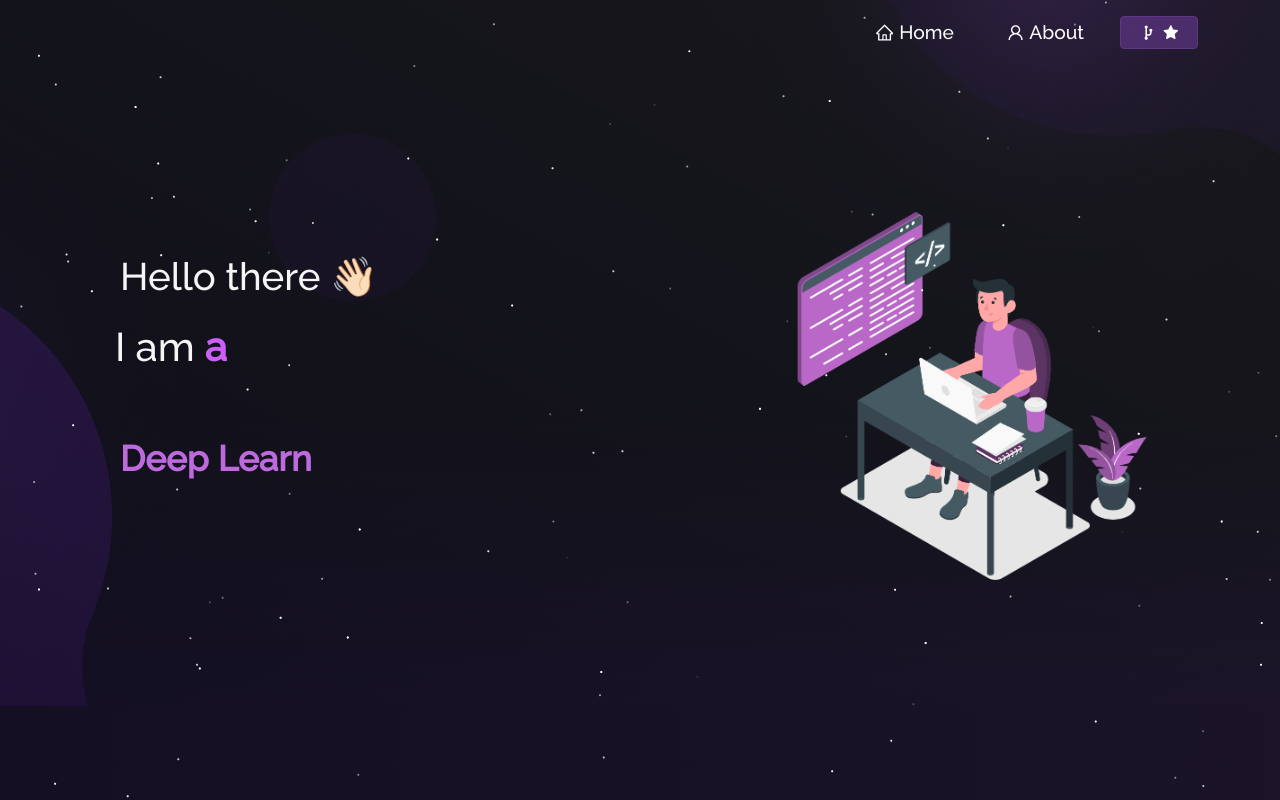
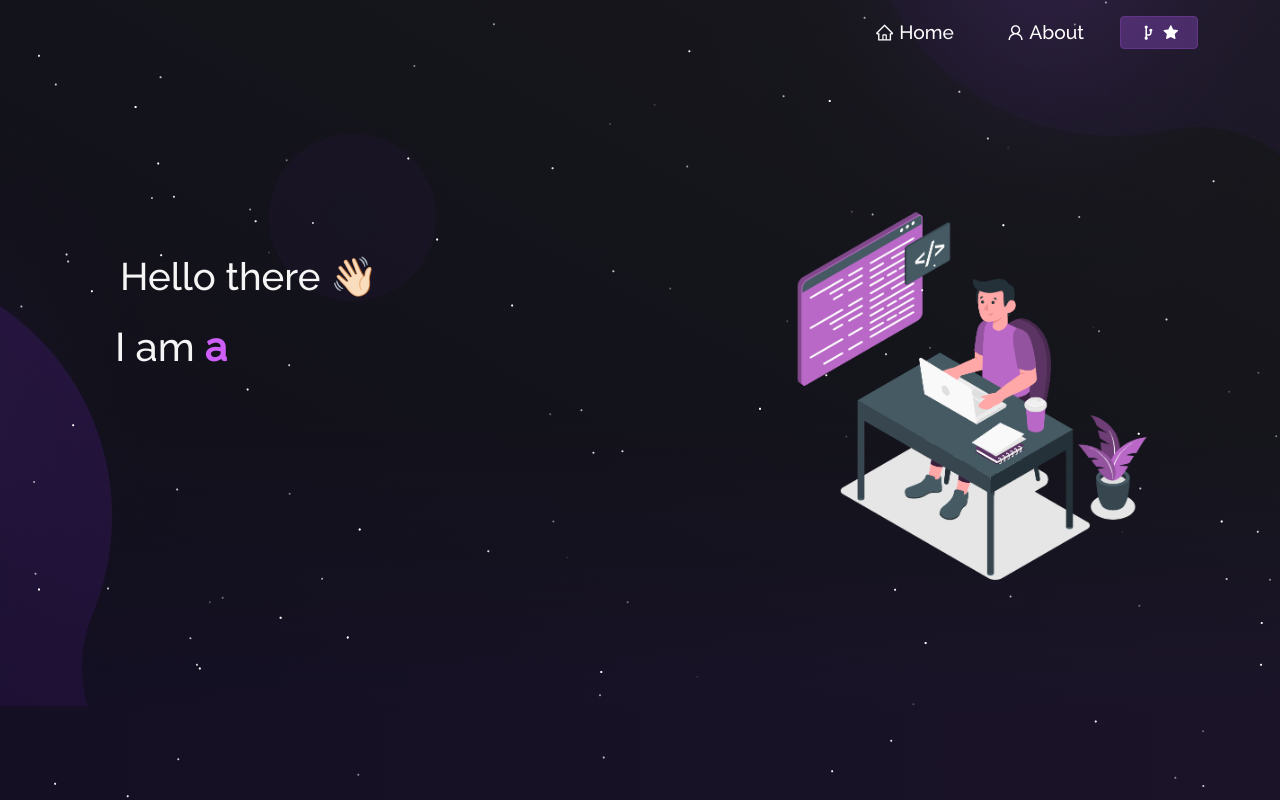
Before and after one commit to joshuamcguire/react-portfolio, a React (Create React App) app: page / in a window 1280 px wide. Shown: the top 800 px of the page. Built offline with nearby package versions, Linux system fonts and the light colour scheme.

Commit message:
Update Type.js

```diff
--- a/src/components/Home/Type.js
+++ b/src/components/Home/Type.js
@@ -6,9 +6,9 @@ function Type() {
     <Typewriter
       options={{
         strings: [
-          "Developer",
-          "Deep Learning Engineer",
-          "MERN Stack Developer",
+          "Bioinformatician",
+          "Full Stack Developer",
+          "React/Svelte/Flutter Specialist",
           "Open Source Contributor",
         ],
         autoStart: true,
```
